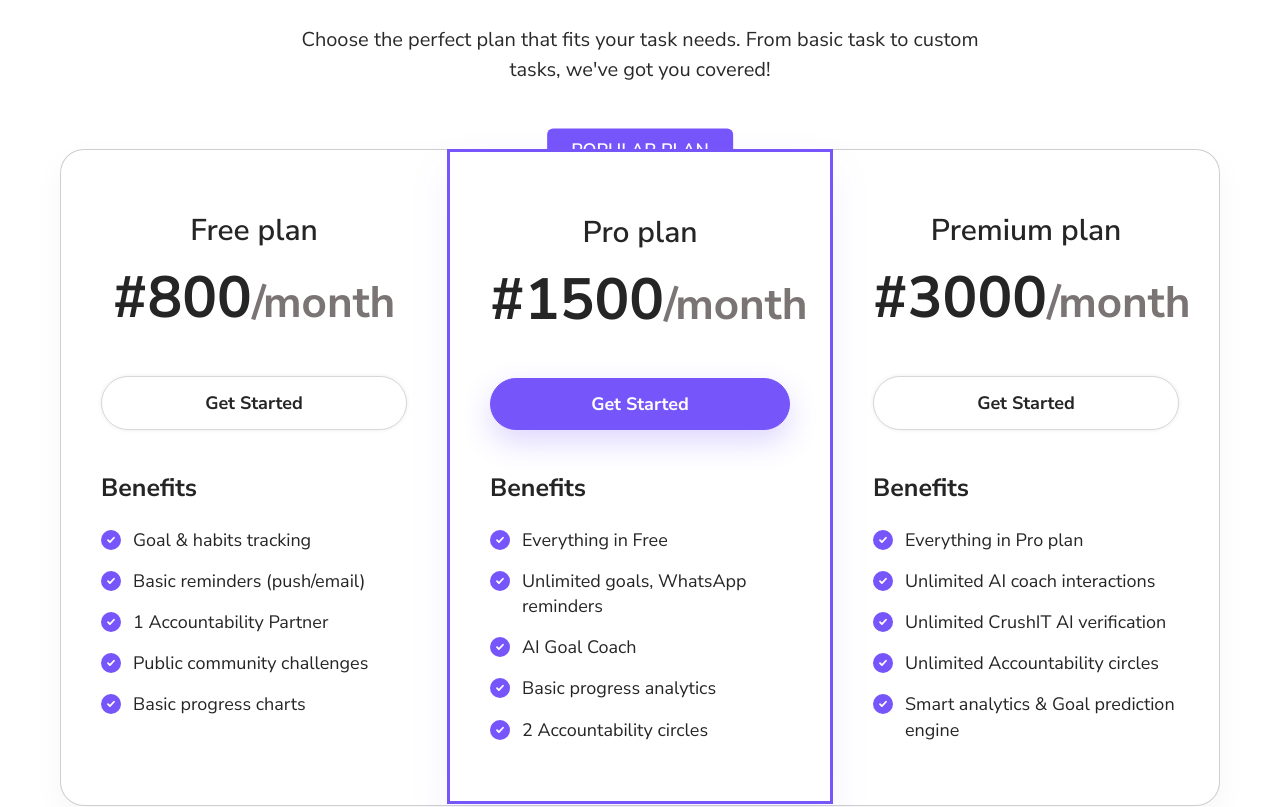
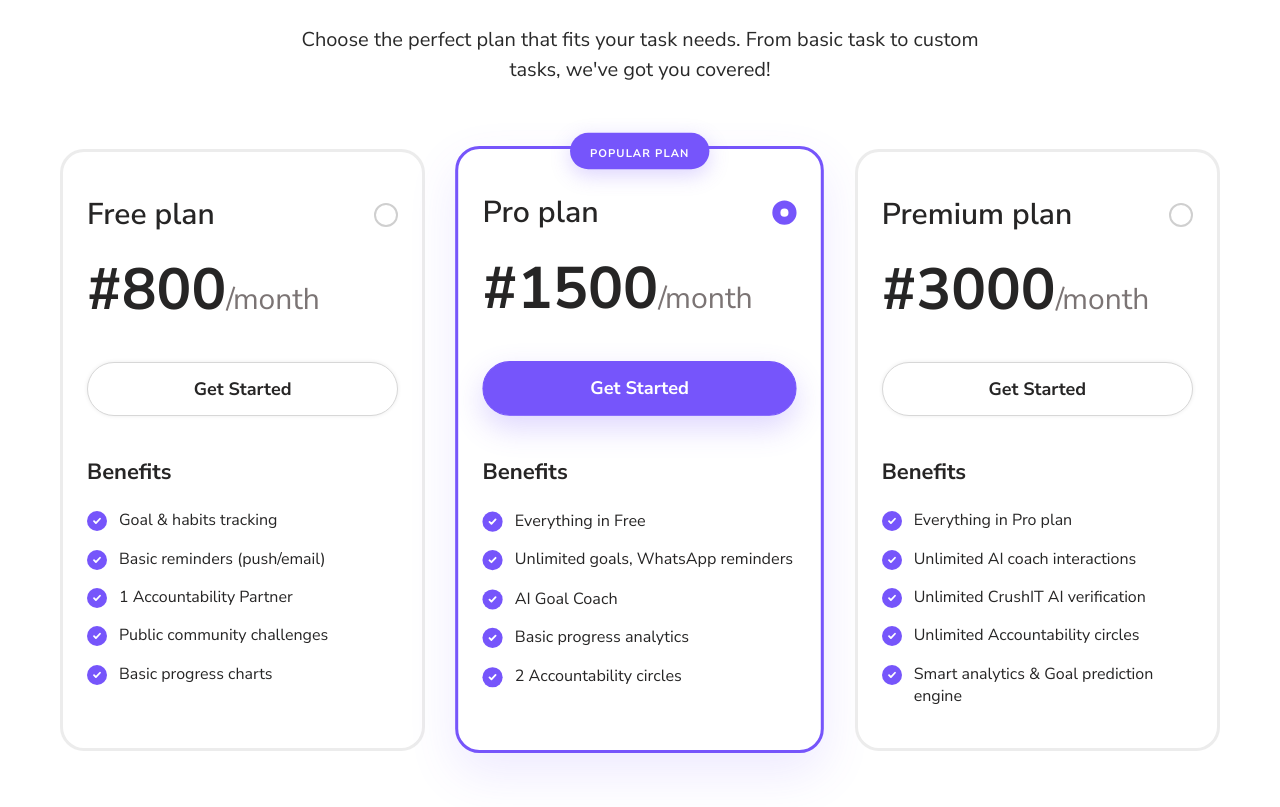
Before and after one commit to olaniyi-emmanuel/goalhyke, a Next.js app: page / in a window 1280 px wide. Shown: the part 2990-3797 px from the top of the page. Built offline with nearby package versions, Linux system fonts and the light colour scheme; no server answers.

Commit message:
style(pricing): give each plan its own border container and add interactive selection

```diff
--- a/src/components/PricingSection.tsx
+++ b/src/components/PricingSection.tsx
@@ -1,5 +1,6 @@
 "use client";
 
+import { useState } from "react";
 import Link from "next/link";
 
 interface PricingPlan {
@@ -69,6 +70,8 @@ function CheckIcon() {
 }
 
 export default function PricingSection() {
+  const [selectedPlan, setSelectedPlan] = useState<string>("Pro plan");
+
   return (
     <section className="w-full bg-white px-4 py-[56px] sm:py-[72px]">
       <div className="mx-auto max-w-[1160px]">
@@ -82,40 +85,49 @@ export default function PricingSection() {
           </p>
         </div>
 
-        <div className="relative mt-16 rounded-[24px] border border-[#11111133] bg-white px-5 pb-5 pt-8 shadow-[0_12px_32px_rgba(17,17,17,0.04)] sm:px-8 sm:pb-8 lg:px-0 lg:pb-0 lg:pt-0">
-          <div className="absolute left-1/2 top-0 hidden -translate-x-1/2 -translate-y-1/2 rounded-t-[6px] rounded-b-[2px] bg-[#7655fb] px-6 py-2 lg:block">
-            <span className="font-secondary text-[18px] font-semibold text-white">
-              POPULAR PLAN
-            </span>
-          </div>
-
-          <div className="grid gap-6 lg:grid-cols-3 lg:gap-0">
-            {plans.map((plan) => (
+        <div className="mt-16 grid gap-8 lg:grid-cols-3">
+          {plans.map((plan) => {
+            const isSelected = selectedPlan === plan.name;
+            return (
               <div
                 key={plan.name}
-                className={`relative flex h-full flex-col rounded-[20px] px-4 py-8 sm:px-8 lg:min-h-[618px] lg:rounded-none lg:px-6 lg:py-[58px] xl:px-10 ${
-                  plan.highlighted
-                    ? "border-[3px] border-[#7655fb] bg-white shadow-[0_18px_40px_rgba(118,85,251,0.08)] lg:-my-[1px] lg:rounded-[16px]"
-                    : ""
+                onClick={() => setSelectedPlan(plan.name)}
+                className={`relative flex h-full cursor-pointer flex-col rounded-[24px] border-[3px] bg-white px-6 py-10 transition-all duration-300 hover:-translate-y-1 ${
+                  isSelected
+                    ? "border-[#7655fb] shadow-[0_20px_48px_rgba(118,85,251,0.12)] scale-[1.01]"
+                    : "border-[#11111114] hover:border-[#11111129] hover:shadow-[0_12px_32px_rgba(17,17,17,0.04)]"
                 }`}
               >
                 {plan.highlighted && (
-                  <div className="mb-5 flex justify-center lg:hidden">
-                    <span className="rounded-[8px] bg-[#7655fb] px-4 py-2 font-secondary text-[14px] font-semibold tracking-[0.02em] text-white">
+                  <div className="absolute -top-[16px] left-1/2 -translate-x-1/2 rounded-full bg-[#7655fb] px-5 py-1.5 shadow-[0_6px_20px_rgba(118,85,251,0.25)]">
+                    <span className="font-secondary text-[11px] font-bold tracking-widest text-white uppercase">
                       POPULAR PLAN
                     </span>
                   </div>
                 )}
 
-                <h3 className="text-center font-secondary text-[34px] font-semibold text-[#262525] sm:text-[30px]">
-                  {plan.name}
-                </h3>
+                <div className="flex items-center justify-between">
+                  <h3 className="font-secondary text-[30px] font-semibold text-[#262525]">
+                    {plan.name}
+                  </h3>
+                  <div
+                    className={`flex h-6 w-6 shrink-0 items-center justify-center rounded-full border-2 transition-all ${
+                      isSelected
+                        ? "border-[#7655fb] bg-[#7655fb]"
+                        : "border-[#11111133] bg-transparent"
+                    }`}
+                  >
+                    {isSelected && (
+                      <div className="h-2 w-2 rounded-full bg-white" />
+                    )}
+                  </div>
+                </div>
 
-                <div className="mt-4 text-center font-secondary font-bold text-[#262525]">
+                <div className="mt-6 font-secondary font-bold text-[#262525]">
                   <span className="text-[46px] leading-none sm:text-[58px]">
                     {plan.price}
                   </span>
-                  <span className="text-[30px] text-[#7b7474] sm:text-[44px]">
+                  <span className="text-[24px] font-normal text-[#7b7474] sm:text-[30px]">
                     /month
                   </span>
                 </div>
@@ -123,7 +135,7 @@ export default function PricingSection() {
                 <Link
                   href="/signup"
                   className={`mt-10 flex h-[54px] w-full items-center justify-center rounded-full border text-[18px] font-bold font-secondary transition-all ${
-                    plan.highlighted
+                    isSelected
                       ? "border-[#7655fb] bg-[#7655fb] text-white shadow-[0_12px_30px_rgba(118,85,251,0.24)] hover:bg-[#6445e0]"
                       : "border-[#d7d7d7] bg-white text-[#262525] shadow-[0_0_4px_rgba(0,0,0,0.08)] hover:border-[#7655fb] hover:text-[#7655fb]"
                   }`}
@@ -131,15 +143,15 @@ export default function PricingSection() {
                   Get Started
                 </Link>
 
-                <div className="mt-10">
-                  <p className="font-secondary text-[25px] font-bold text-[#262525]">
+                <div className="mt-10 flex-grow">
+                  <p className="font-secondary text-[22px] font-bold text-[#262525]">
                     Benefits
                   </p>
                   <div className="mt-5 flex flex-col gap-4">
                     {plan.features.map((feature) => (
                       <div
                         key={feature}
-                        className="flex items-start gap-3 font-secondary text-[18px] leading-[1.4] text-[#262525]"
+                        className="flex items-start gap-3 font-secondary text-[16px] leading-[1.4] text-[#262525]"
                       >
                         <CheckIcon />
                         <span>{feature}</span>
@@ -148,8 +160,8 @@ export default function PricingSection() {
                   </div>
                 </div>
               </div>
-            ))}
-          </div>
+            );
+          })}
         </div>
       </div>
     </section>
```
